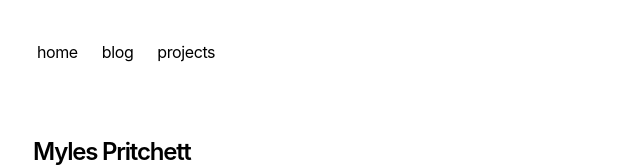
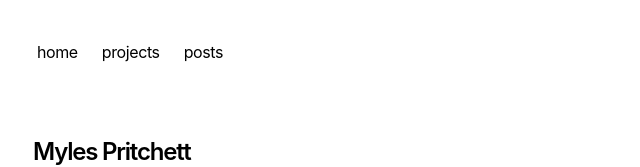
Before and after one commit to MylesJPritchett/mylesp.com, a Next.js app: page / in a window 1280 px wide. Shown: the top 167 px of the page, without its empty margins (319-959 px from the left). Built offline with nearby package versions, Linux system fonts and the light colour scheme.

Commit message:
feat: point the nav at /projects and name Posts in glossary terms

```diff
--- a/app/components/nav.tsx
+++ b/app/components/nav.tsx
@@ -4,11 +4,11 @@ const navItems = {
   '/': {
     name: 'home',
   },
+  '/projects': {
+    name: 'projects',
+  },
   '/blog': {
-    name: 'blog',
-  },
-  '/portfolio': {
-    name: 'projects',
+    name: 'posts',
   },
 }
 
```
Also changed, not shown: 1 other file (tests, documents, lock files or other folders).
